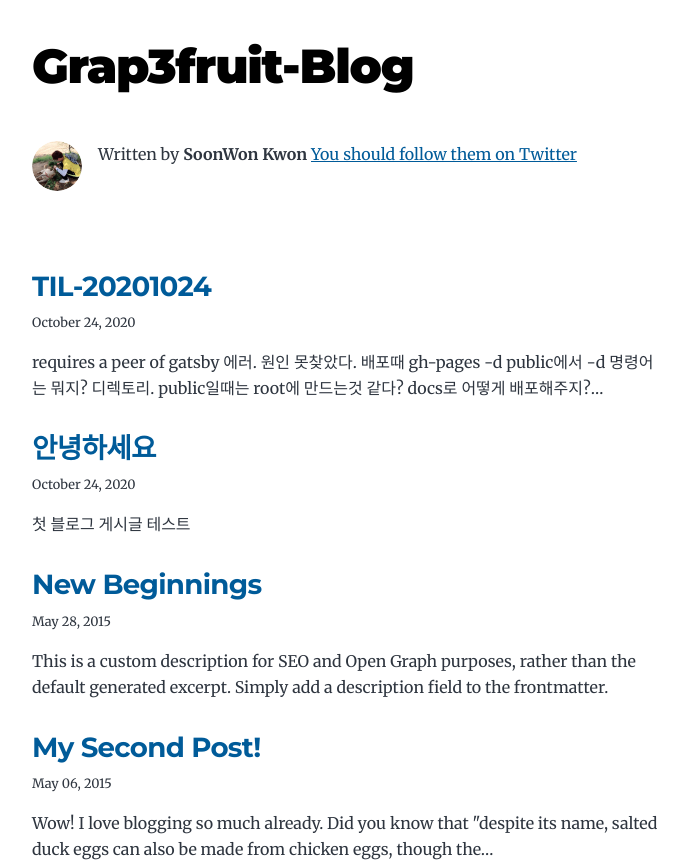
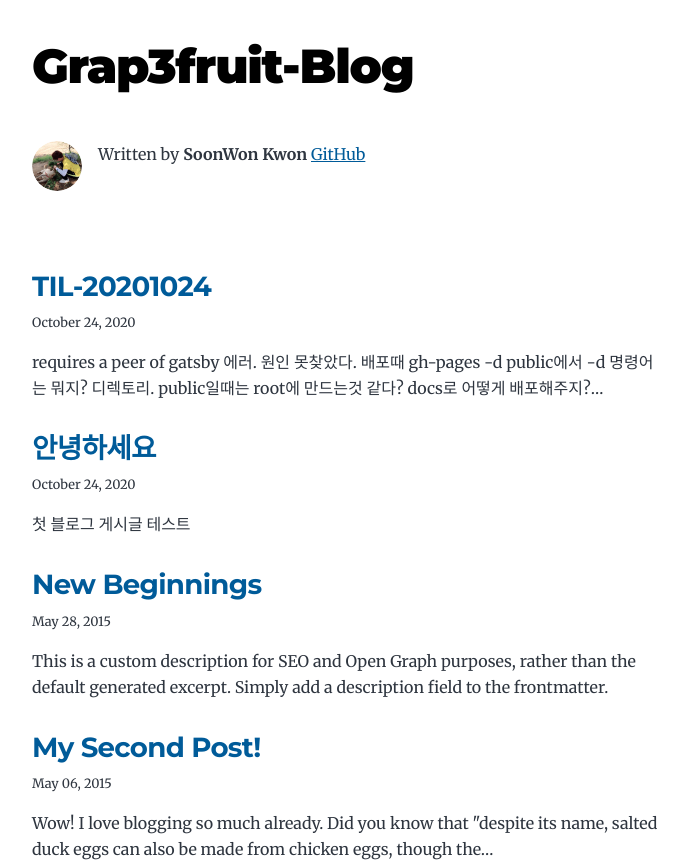
Before and after one commit to grap3fruit/gatsby_blog, a Gatsby site: page / in a window 1280 px wide. Shown: the top 865 px of the page, without its empty margins (292-975 px from the left). Built offline with nearby package versions, Linux system fonts and the light colour scheme; Gatsby itself is replaced by a stand-in of ours.

Commit message:
add: Update bio, seo

```diff
--- a/gatsby-config.js
+++ b/gatsby-config.js
@@ -8,7 +8,7 @@ module.exports = {
     // description: `A starter blog demonstrating what Gatsby can do.`,
     siteUrl: `https://grap3fruit.netlify.app/`,
     social: {
-      // facebook: `kylemathews`,
+      github: `grap3fruit`,
     },
   },
   plugins: [
--- a/src/components/bio.js
+++ b/src/components/bio.js
@@ -26,7 +26,7 @@ const Bio = () => {
             summary
           }
           social {
-            twitter
+            github
           }
         }
       }
@@ -55,13 +55,11 @@ const Bio = () => {
         <p>
           Written by <strong>{author.name}</strong> {author?.summary || null}
           {` `}
-          <a href={`https://twitter.com/${social?.twitter || ``}`}>
-            You should follow them on Twitter
-          </a>
+          <a href={`https://github.com/${social?.github || ``}`}>GitHub</a>
         </p>
       )}
     </div>
   )
 }
-
+//https://github.com/grap3fruit
 export default Bio
--- a/src/components/seo.js
+++ b/src/components/seo.js
@@ -19,7 +19,7 @@ const SEO = ({ description, lang, meta, title }) => {
             title
             description
             social {
-              twitter
+              github
             }
           }
         }
```
